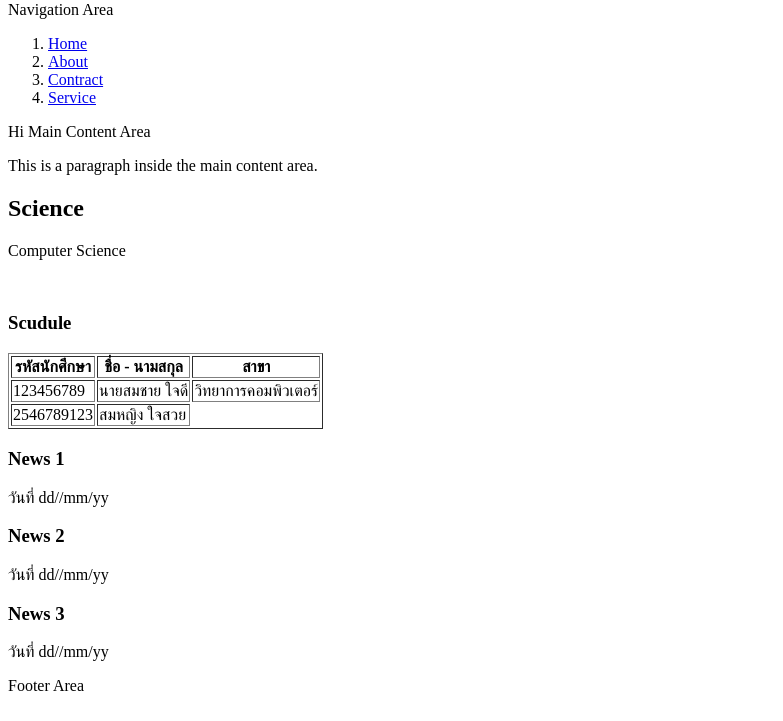
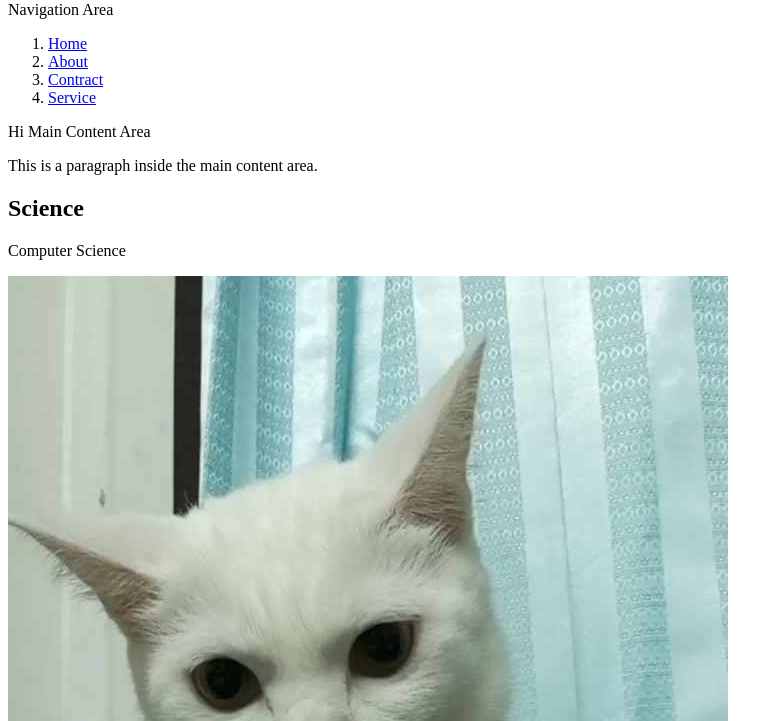
Before and after one commit to PakapornPhumyoo/html101, a plain HTML site: page index.html in a window 1280 px wide. Shown: the part 79-800 px from the top of the page, without its empty margins (0-783 px from the left). Drawn offline with Linux system fonts and the light colour scheme.

Commit message:
init index page

```diff
--- a/index.html
+++ b/index.html
@@ -32,7 +32,7 @@
             <p>This is a paragraph inside the main content area.</p>
             <h2>Science</h2>
             <p>Computer Science</p>
-            <img src="" alt="">
+            <img src="image/angry-omo.jpg" alt="angry-omo">
             <h3>Scudule</h3>
             <table border="1">
                 <thead>
```
Also changed, not shown: image/angry-omo.jpg (added).
